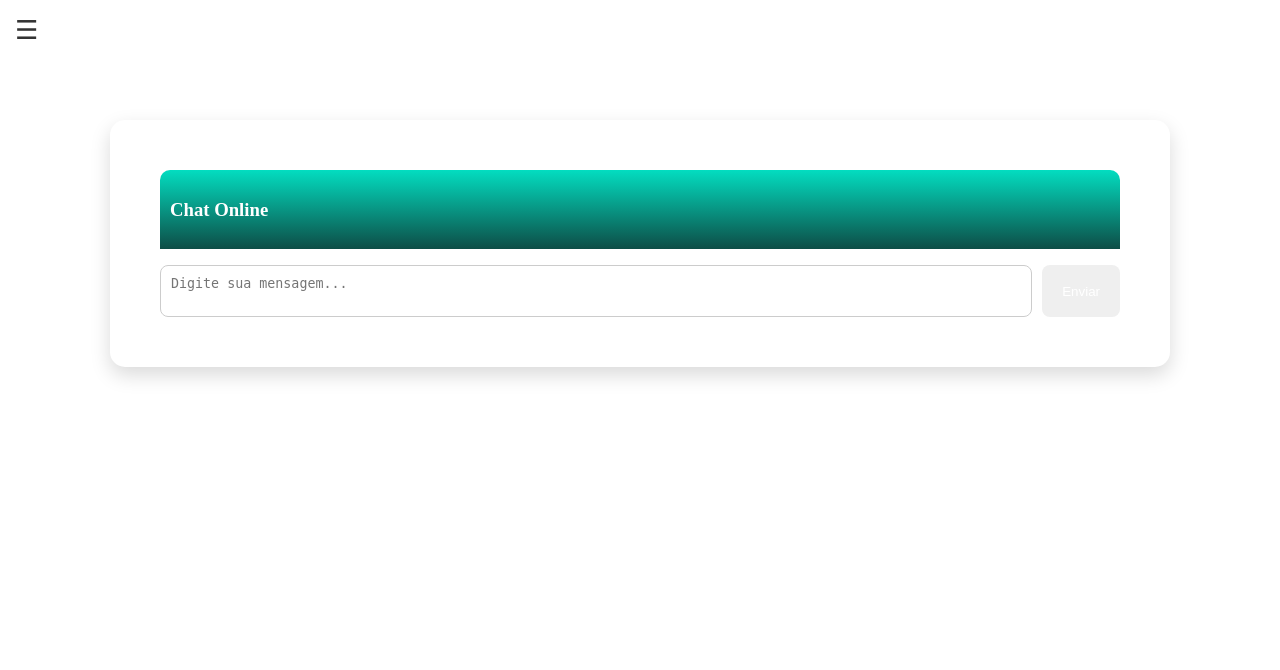
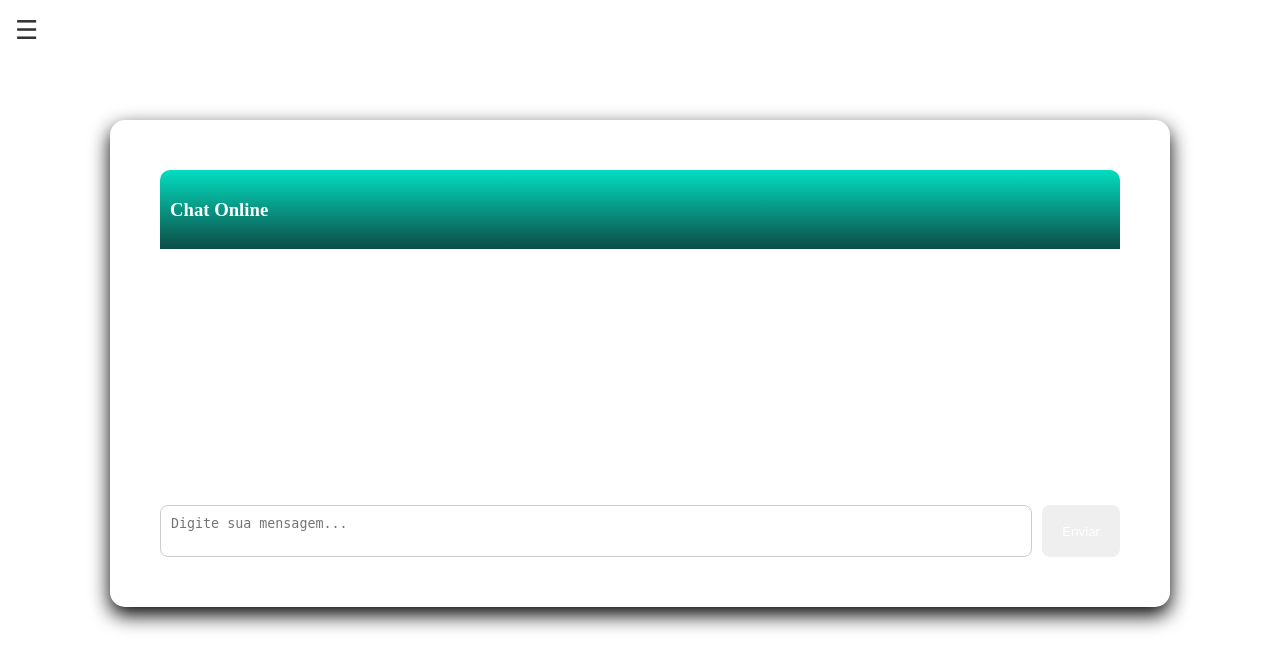
Before and after one commit to Braian-de-Liz/Tchuu-Tchuu, a PHP site: page /Public/pagChat.html in a window 1280 px wide. Shown: the top 670 px of the page. Run offline with PHP 8.4, Linux system fonts and the light colour scheme.

Commit message:
Elias trivial

```diff
--- a/Assets/stylechat.css
+++ b/Assets/stylechat.css
@@ -11,17 +11,22 @@ body{
     /*background-color: #fff;*/
     background-color: #fff;
     border-radius: 15px;
-    box-shadow: 0 8px 20px rgba(0, 0, 0, 0.15);
+    box-shadow: 0 8px 20px rgba(0, 0, 0, 2);
     width: 95%;
     min-width: 280px;
     overflow: hidden;
-    padding: 0px;
+    padding: 10px;
     justify-content: center;
     align-items: center;
     margin: 0;
 
     justify-content: space-between;
 
+}
+
+
+#messages{
+    height: 70vh;
 }
 
 #chat-header{
@@ -74,4 +79,8 @@ body{
         width: 75%;
         padding: 50px;
     }
+
+    #messages{
+        height: 30vh;
+    }
 }
--- a/Public/pagChat.html
+++ b/Public/pagChat.html
@@ -71,13 +71,15 @@
             </div>
 
             <div id="messages">
+
                 <div class="mensagem-user">
                     <p></p>
                 </div>
 
                 <div class="mensagem-outro">
+                    <p></p>
+                </div>
 
-                </div>
             </div>
             <div class="message-input">
                 <textarea placeholder="Digite sua mensagem..."></textarea>
```
